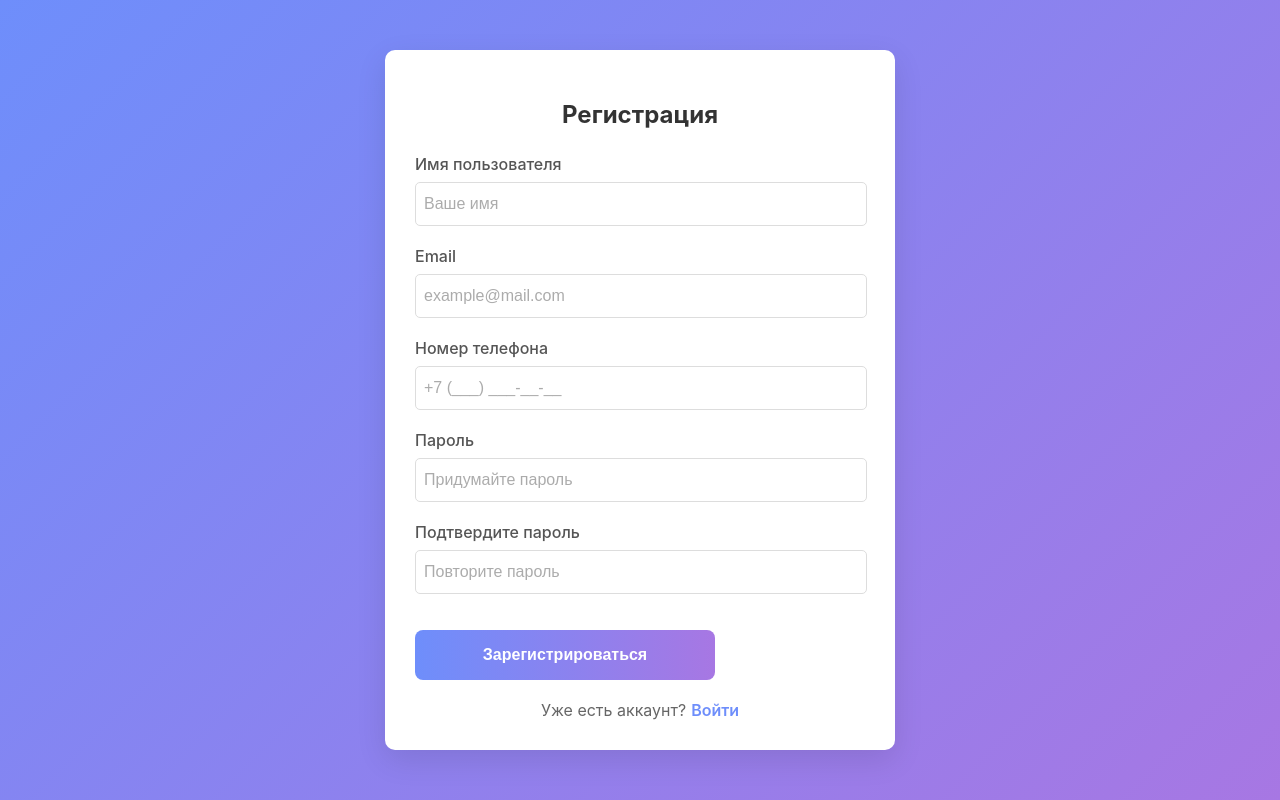
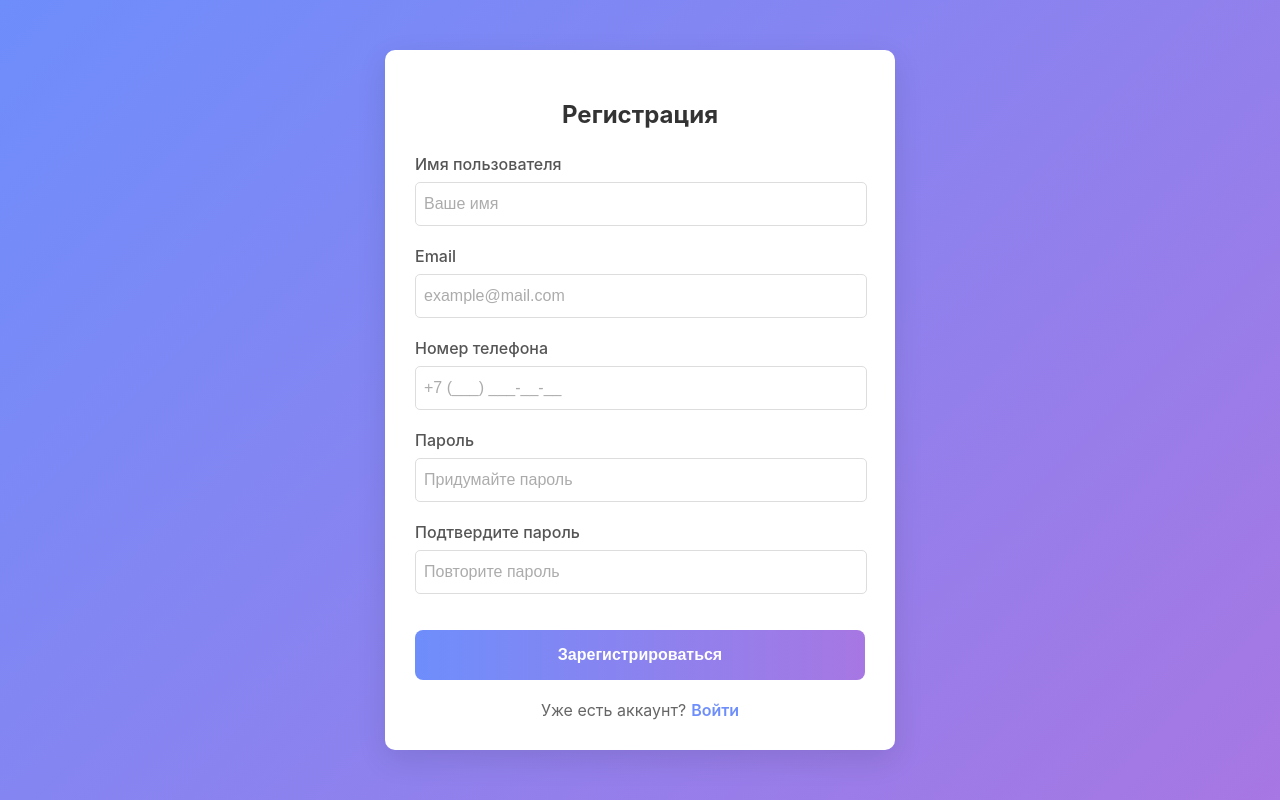
Before and after one commit to algorithm-ssau/Team3_6303, a React (Create React App) app in the folder client/: page /reg in a window 1280 px wide. Built offline with nearby package versions, Linux system fonts and the light colour scheme.

Commit message:
центрирование кнопок в формах регистрации и авторизации

```diff
--- a/client/src/pages/AuthForm.js
+++ b/client/src/pages/AuthForm.js
@@ -123,7 +123,7 @@ const AuthForm = () => {
 
           <button
             type="submit"
-            className="submit-btn"
+            className="submit-btn-ra"
             disabled={isLoading}
           >
             {isLoading ? 'Вход...' : 'Войти в личный кабинет'}
--- a/client/src/pages/RegForm.js
+++ b/client/src/pages/RegForm.js
@@ -101,7 +101,7 @@ const RegForm = () => {
             />
           </div>
 
-          <button type="submit" className="submit-btn">
+          <button type="submit" className="submit-btn-ra">
             Зарегистрироваться
           </button>
         </form>
--- a/client/src/styles/AuthForm.css
+++ b/client/src/styles/AuthForm.css
@@ -143,3 +143,22 @@ body {
 .error-message:last-child {
   margin-bottom: 0;
 }
+
+
+.submit-btn-ra {
+  width: 100%;
+  padding: 14px;
+  background: linear-gradient(to right, #6e8efb, #a777e3);
+  color: white;
+  border: none;
+  border-radius: 5px;
+  font-size: 16px;
+  font-weight: 600;
+  cursor: pointer;
+  transition: all 0.3s;
+}
+
+.submit-btn-ra:hover {
+  transform: translateY(-2px);
+  box-shadow: 0 5px 15px rgba(0, 0, 0, 0.1);
+}
```
